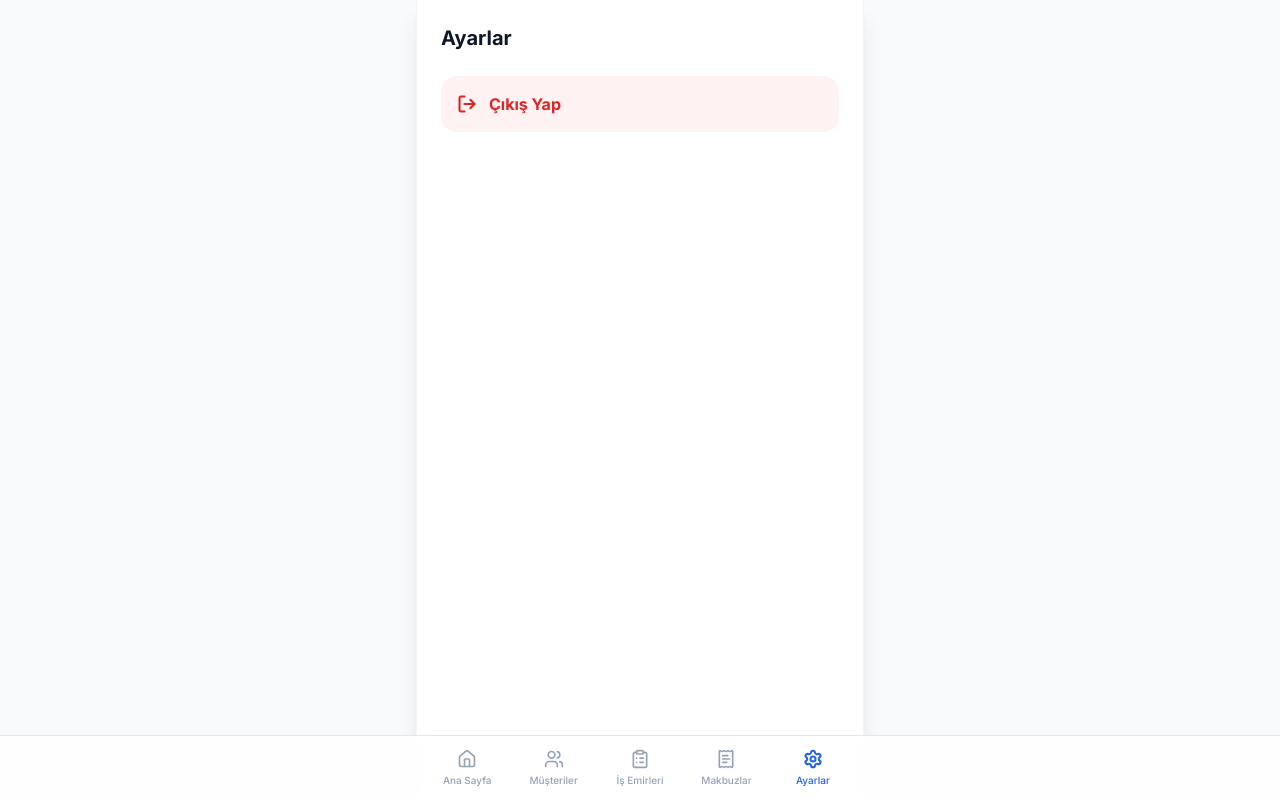
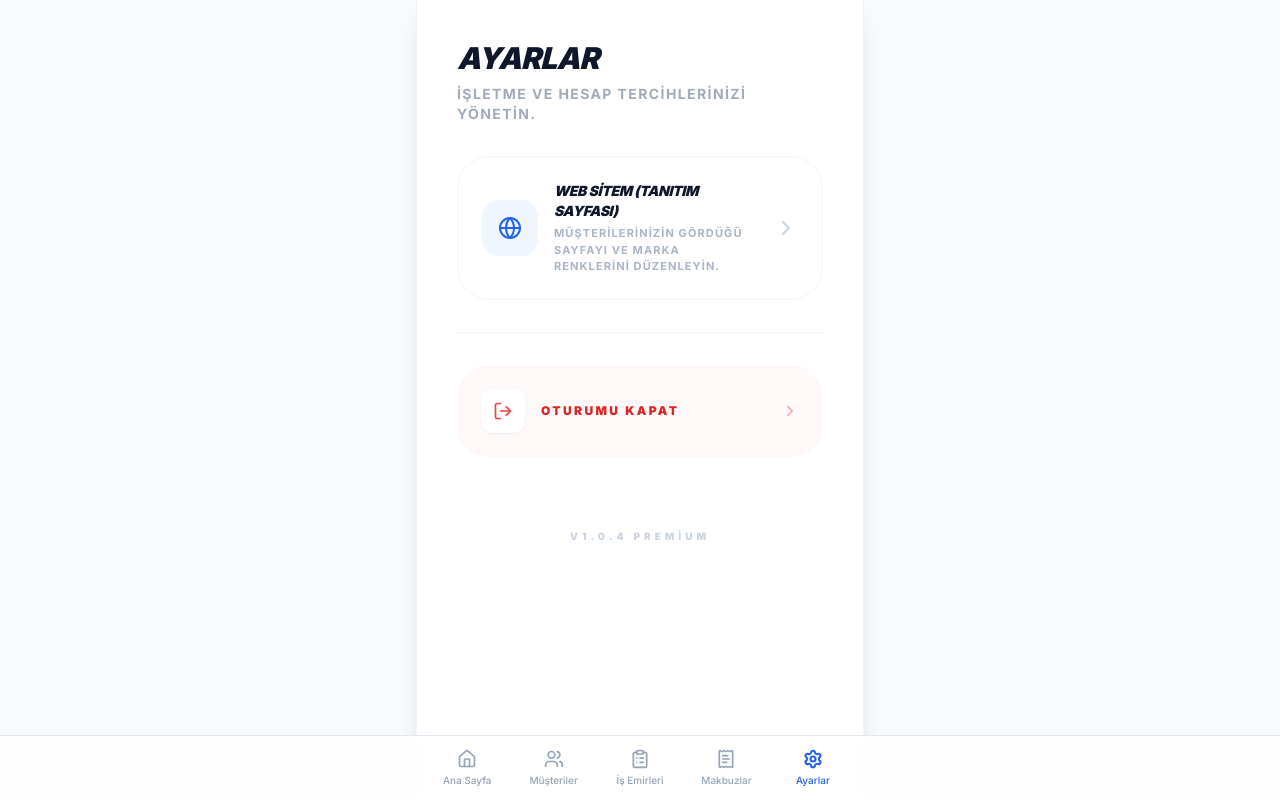
Before and after one commit to waverhan/teknikservis, a Next.js app: page /dashboard/settings in a window 1280 px wide. Built offline with nearby package versions, Linux system fonts and the light colour scheme.

Commit message:
fix: add web site settings link to main settings page

```diff
--- a/src/app/dashboard/settings/page.tsx
+++ b/src/app/dashboard/settings/page.tsx
@@ -1,28 +1,73 @@
-'use client'
+'use client';
 
-import { useRouter } from 'next/navigation'
-import { LogOut } from 'lucide-react'
+import { useRouter } from 'next/navigation';
+import Link from 'next/link';
+import { LogOut, Globe, ChevronRight, User, Shield, Bell } from 'lucide-react';
 
 export default function SettingsPage() {
-    const router = useRouter()
+    const router = useRouter();
 
     const handleLogout = async () => {
-        await fetch('/api/auth/logout', { method: 'POST' })
-        router.push('/login')
-    }
+        await fetch('/api/auth/logout', { method: 'POST' });
+        router.push('/login');
+    };
+
+    const settingItems = [
+        {
+            title: 'Web Sitem (Tanıtım Sayfası)',
+            desc: 'Müşterilerinizin gördüğü sayfayı ve marka renklerini düzenleyin.',
+            icon: Globe,
+            href: '/dashboard/settings/public',
+            color: 'bg-blue-50 text-blue-600',
+        },
+        // We can add more here later like Profile, Security etc.
+    ];
 
     return (
-        <div className="p-6">
-            <h1 className="text-xl font-bold mb-6">Ayarlar</h1>
+        <div className="p-6 md:p-10 max-w-2xl mx-auto space-y-8">
+            <header className="space-y-2">
+                <h1 className="text-3xl font-black text-slate-900 tracking-tight italic uppercase">Ayarlar</h1>
+                <p className="text-sm text-slate-500 font-bold uppercase tracking-widest opacity-60">
+                    İşletme ve hesap tercihlerinizi yönetin.
+                </p>
+            </header>
 
             <div className="space-y-4">
+                {settingItems.map((item, i) => (
+                    <Link
+                        key={i}
+                        href={item.href}
+                        className="flex items-center gap-4 p-6 bg-white border border-slate-100 rounded-[2rem] hover:border-blue-200 hover:shadow-xl hover:shadow-blue-900/5 transition-all group"
+                    >
+                        <div className={`p-4 ${item.color} rounded-2xl group-hover:scale-110 transition-transform`}>
+                            <item.icon size={24} />
+                        </div>
+                        <div className="flex-1">
+                            <h3 className="text-sm font-black text-slate-900 uppercase tracking-tight italic">{item.title}</h3>
+                            <p className="text-[11px] text-slate-400 font-bold uppercase tracking-widest mt-1 opacity-80">{item.desc}</p>
+                        </div>
+                        <ChevronRight className="text-slate-300 group-hover:text-blue-600 group-hover:translate-x-1 transition-all" />
+                    </Link>
+                ))}
+            </div>
+
+            <div className="pt-8 border-t border-slate-100">
                 <button
                     onClick={handleLogout}
-                    className="w-full flex items-center gap-3 p-4 bg-red-50 text-red-600 rounded-2xl font-bold hover:bg-red-100 transition-colors"
+                    className="w-full flex items-center justify-between p-6 bg-red-50/50 text-red-600 rounded-[2rem] font-black text-xs uppercase tracking-[0.2em] hover:bg-red-50 transition-all group"
                 >
-                    <LogOut size={20} strokeWidth={2.5} />
-                    <span>Çıkış Yap</span>
+                    <div className="flex items-center gap-4">
+                        <div className="p-3 bg-white rounded-xl shadow-sm text-red-500 group-hover:scale-110 transition-transform">
+                            <LogOut size={20} />
+                        </div>
+                        <span>Oturumu Kapat</span>
+                    </div>
+                    <ChevronRight size={18} className="opacity-40 group-hover:translate-x-1 transition-all" />
                 </button>
+            </div>
+
+            <div className="text-center pt-10">
+                <p className="text-[10px] font-black text-slate-300 uppercase tracking-[0.4em]">v1.0.4 Premium</p>
             </div>
         </div>
     );
```
